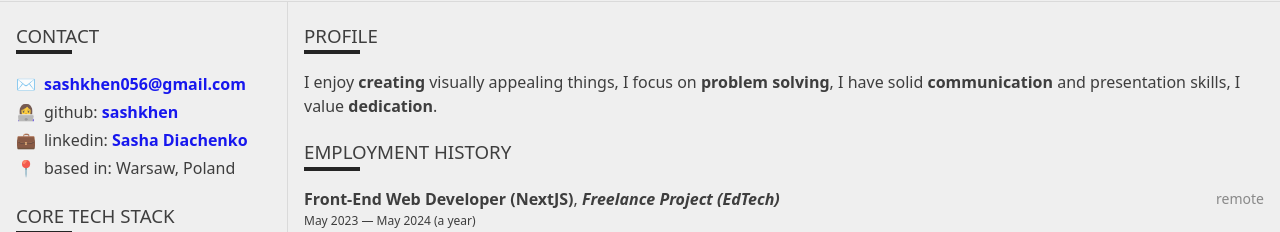
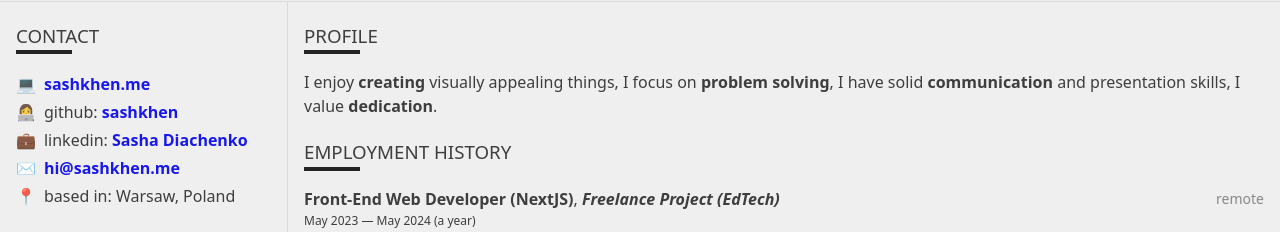
Before and after one commit to sashkhen/shu-cv, a React (Vite) app: page / in a window 1280 px wide. Shown: the part 132-364 px from the top of the page. Built offline with nearby package versions, Linux system fonts and the light colour scheme.

Commit message:
update email, add website

```diff
--- a/src/components/Contacts/Contacts.tsx
+++ b/src/components/Contacts/Contacts.tsx
@@ -14,6 +14,7 @@ type BaseProps = Omit<
 
 export type ContactsProps = BaseProps & {
   name: string;
+  website?: string;
   email?: string;
   address?: string;
   github?: string;
@@ -22,6 +23,7 @@ export type ContactsProps = BaseProps & {
 
 const Contacts: React.FC<ContactsProps> = ({
   name,
+  website,
   email,
   address,
   github,
@@ -31,10 +33,10 @@ const Contacts: React.FC<ContactsProps> = ({
 }) => {
   return (
     <List className={clsx(styles.root, className)} {...props}>
-      {email ? (
-        <ListItem icon="✉️">
-          <a href={`mailto:${email}`} target="_blank">
-            {email}
+      {website ? (
+        <ListItem icon="💻">
+          <a href={website} target="_blank">
+            {new URL(website).hostname}
           </a>
         </ListItem>
       ) : null}
@@ -54,6 +56,13 @@ const Contacts: React.FC<ContactsProps> = ({
           </a>
         </ListItem>
       ) : null}
+      {email ? (
+        <ListItem icon="✉️">
+          <a href={`mailto:${email}`} target="_blank">
+            {email}
+          </a>
+        </ListItem>
+      ) : null}
       {address ? <ListItem icon="📍">{`based in: ${address}`}</ListItem> : null}
     </List>
   );
--- a/src/constants/data.json
+++ b/src/constants/data.json
@@ -3,9 +3,10 @@
   "position": "Front-End Web Developer",
   "contact": {
     "address": "Warsaw, Poland",
-    "email": "sashkhen056@gmail.com",
+    "email": "hi@sashkhen.me",
     "linkedin": "https://www.linkedin.com/in/sasha-diachenko-63b26a77/",
-    "github": "sashkhen"
+    "github": "sashkhen",
+    "website": "https://sashkhen.me/"
   },
   "skills": [
     "React",
```
